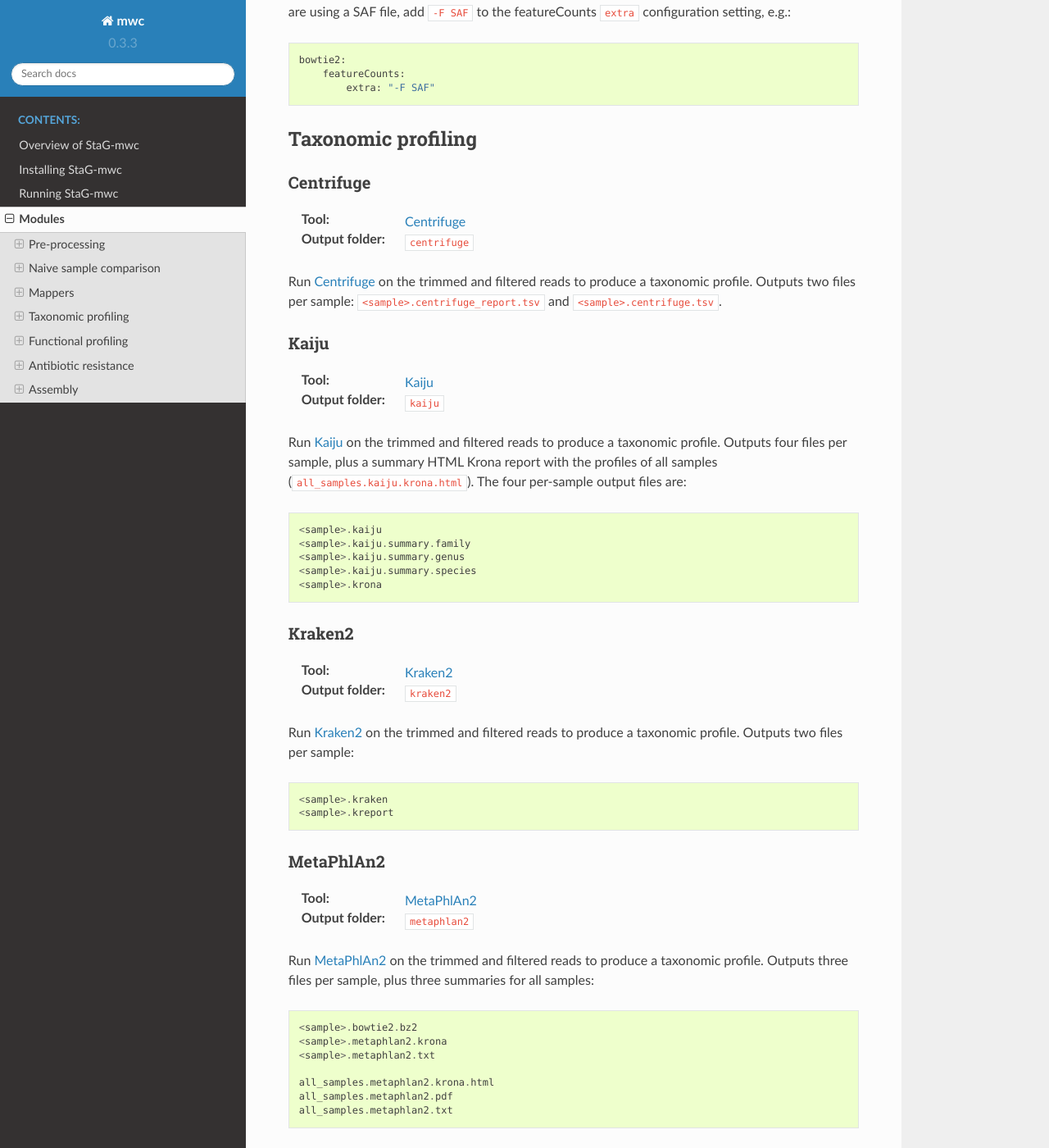
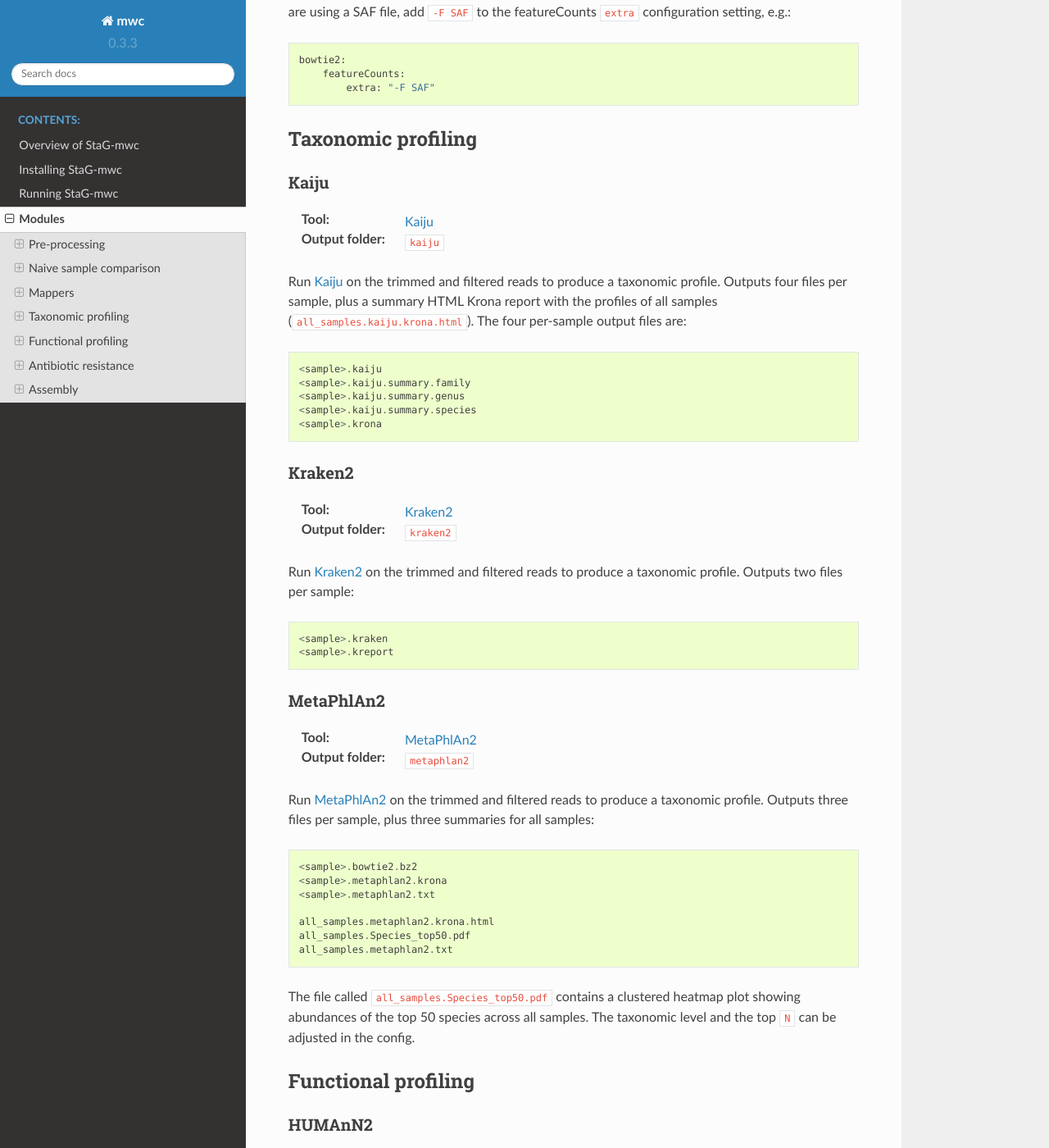
Before and after one commit to ctmrbio/stag-mwc, a Sphinx documentation site: the page built from docs/source/modules.rst, in a window 1280 px wide and 1400 px high, scrolled down 4946 px. Shown: the whole window at 82% size. Built offline with Sphinx 7.4.7 and the Read the Docs theme 2.0.0, drawn with Linux system fonts in a browser that asks for light colours; some of the changed text lies outside the part shown.

Commit message:
Update module docs for MetaPhlAn2, remove centrifuge from docs

```diff
--- a/docs/source/modules.rst
+++ b/docs/source/modules.rst
@@ -1,7 +1,6 @@
 .. _BBCountUnique: https://jgi.doe.gov/data-and-tools/bbtools/bb-tools-user-guide/calcuniqueness-guide/
 .. _BBDuk:  https://jgi.doe.gov/data-and-tools/bbtools/bb-tools-user-guide/bbduk-guide/
 .. _BBMap: https://sourceforge.net/projects/bbmap/
-.. _Centrifuge: https://ccb.jhu.edu/software/centrifuge/
 .. _FastQC: https://www.bioinformatics.babraham.ac.uk/projects/fastqc/
 .. _Kaiju: http://kaiju.binf.ku.dk/
 .. _Kraken2: https://ccb.jhu.edu/software/kraken2/
@@ -259,15 +258,6 @@ featureCounts ``extra`` configuration setting, e.g.::
 Taxonomic profiling
 *******************
 
-Centrifuge
----------
-:Tool: `Centrifuge`_
-:Output folder: ``centrifuge``
-
-Run `Centrifuge`_ on the trimmed and filtered reads to produce a taxonomic
-profile.  Outputs two files per sample: ``<sample>.centrifuge_report.tsv`` and
-``<sample>.centrifuge.tsv``.
-
 Kaiju
 -----
 :Tool: `Kaiju`_
@@ -308,11 +298,12 @@ Outputs three files per sample, plus three summaries for all samples::
     <sample>.metaphlan2.txt
 
     all_samples.metaphlan2.krona.html
-    all_samples.metaphlan2.pdf
+    all_samples.Species_top50.pdf
     all_samples.metaphlan2.txt
 
-The file called ``all_samples.metaphlan2.pdf`` contains a standard MetaPhlAn2
-clustered heatmap plot containing all samples.
+The file called ``all_samples.Species_top50.pdf`` contains a clustered heatmap
+plot showing abundances of the top 50 species across all samples. The taxonomic
+level and the top ``N`` can be adjusted in the config.
 
 
 Functional profiling
```
